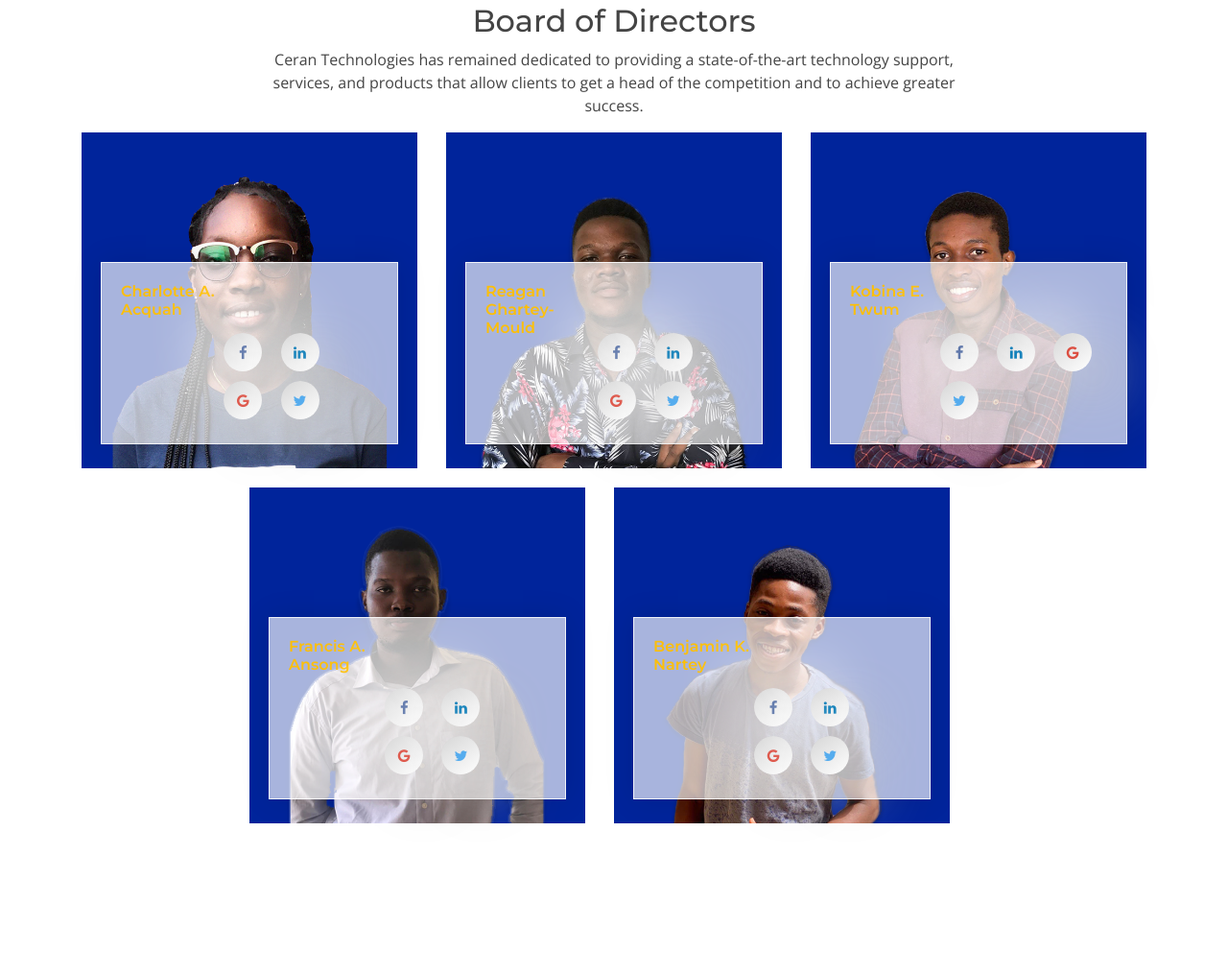
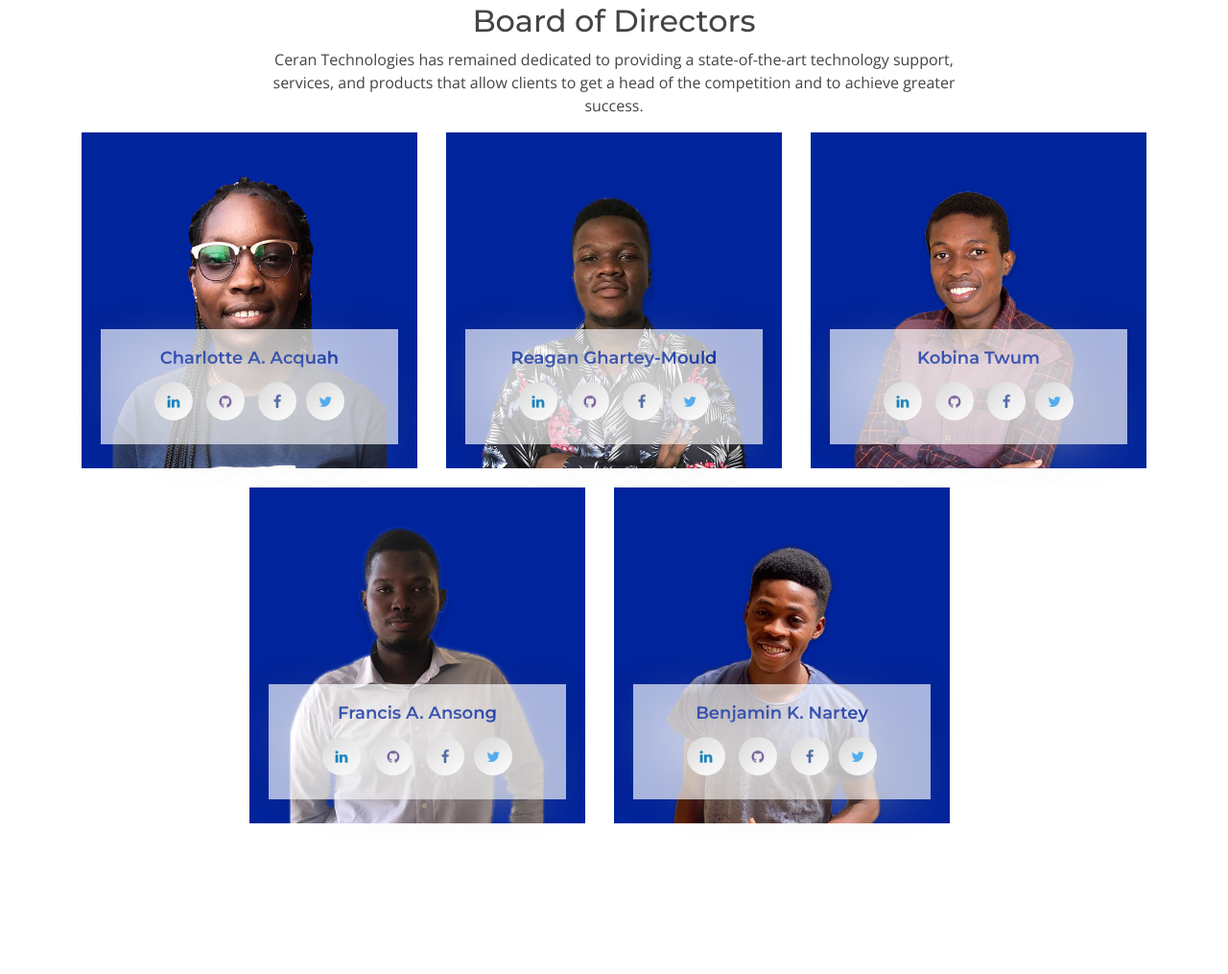
Before and after one commit to CeranTechnologies/ceran, a plain HTML site: page CeranTemp/index.html in a window 1280 px wide. Shown: the part 5676-6691 px from the top of the page at 96% size. Drawn offline with nearby package versions, Linux system fonts and the light colour scheme; animation ran at ten frames a second.

Commit message:
team content-inner modified

```diff
--- a/CeranTemp/assets/css/style.css
+++ b/CeranTemp/assets/css/style.css
@@ -1136,7 +1136,7 @@ section {
 }
 .team .team-content-inner {
   background-color: #ffffffa8;
-  border: 1px solid rgba(255, 255, 255, 0.822);
+  /* border: 1px solid rgba(255, 255, 255, 0.822); */
   padding: 20px 20px;
   width: 100%;
   -webkit-box-shadow: 0px 0px 30px 0px rgba(0, 0, 0, 0.1);
@@ -1178,7 +1178,7 @@ button{
   color: #fff;
   font-size: 15px;
   border: none;
-  margin-right: 10px;
+  /* margin-right: 10px; */
   border-radius: 50%;
   background: linear-gradient(145deg, #d6d6d6, #ffffff);
   box-shadow: 20px 20px 60px #cacaca, -20px -20px 60px #ffffff
@@ -1202,10 +1202,10 @@ button{
 .fa-linkedin:hover{
   color: #000000
 }
-.fa-google {
-  color: #dc4e41
-}
-.fa-google:hover{
+.fa-github {
+  color: #6e5494
+}
+.fa-github:hover{
   color: #000000
 }
 .fa-twitter {
@@ -1216,11 +1216,11 @@ button{
 }
 .social-buttons{
   width: 100%;
-  height: 100px;
-  float: left;
+  /* height: 100px; */
+  /* float: left; */
 }
 .team .team-content-inner .team-info{
-  float: left;
+  /* float: left; */
 }
 .team .team-content-inner:hover .team-contact {
   opacity: 1;
@@ -1236,7 +1236,7 @@ button{
 }
 
 .team .team-info .avatar-name {
-  color: #ffbf00f6;
+  color: #00249b;
 }
 .team .team-content-inner:hover .team-info .avatar-name{
   color: #fffffff6;
@@ -1248,7 +1248,7 @@ button{
 }
 
 h5{
-  font-size:medium;
+  font-size:large;
 }
 
 .team-content-inner .team-info .team-position {
@@ -1269,13 +1269,13 @@ h5{
     padding: 10px;
   }
   .team-content-inner{
-    height: 250px;
+    /* height: 250px; */
     width: 100%;
   }
   .social-buttons{
     width: 100%;
     margin: 5px;
-    margin-left: 10px;
+    /* margin-left: 10px; */
   }
 }
 @media (max-width: 320px){
@@ -1289,13 +1289,13 @@ h5{
     transition: all 0.5s ease-in;
   }
   .team-content-inner{
-    height: 250px;
+    height: 110px;
     width: 100%;
   }
   .social-buttons{
     width: 100%;
     margin: 5px;
-    margin-left: 10px;
+    /* margin-left: 10px; */
   }
   .neo-button {
     width: 38px;
--- a/CeranTemp/index.html
+++ b/CeranTemp/index.html
@@ -774,13 +774,13 @@
               </div>
               <div class="team-content">
                 <div class=" team-content-inner">
-                  <div class="d-flex">
+                  <div class="" style="text-align: center;">
                     <div class="team-info">
                       <h5 class="mb-0"><a href="#" class="avatar-name">Charlotte A. Acquah</a></h5>
 
                     </div>
-                    <div class="social-buttons mt-5"> <button class="neo-button"><i class="fa fa-facebook fa-1x"></i> </button> <button class="neo-button"><i class="fa fa-linkedin fa-1x"></i></button> <button class="neo-button"><i class="fa fa-google fa-1x"></i>
-                    </button> <button class="neo-button"><i class="fa fa-twitter fa-1x"></i> </button> </div>
+                    <div class="social-buttons mt-2"><button class="neo-button"><i class="fa fa-linkedin fa-1x"></i></button> <button class="neo-button"><i class="fa fa-github fa-1x"></i>
+                    </button> <button class="neo-button"><i class="fa fa-facebook fa-1x"></i> </button><button class="neo-button"><i class="fa fa-twitter fa-1x"></i> </button> </div>
                   </div>
                   <div class="team-contact mt-2">
                     <a class="text-white d-block" href="#">
@@ -803,13 +803,13 @@
               </div>
               <div class="team-content">
                 <div class=" team-content-inner">
-                  <div class="d-flex">
+                  <div class="" style="text-align: center;">
                     <div class="team-info">
                       <h5 class="mb-0"><a href="#" class="avatar-name">Reagan Ghartey-Mould</a></h5>
 
                     </div>
-                    <div class="social-buttons mt-5"> <button class="neo-button"><i class="fa fa-facebook fa-1x"></i> </button> <button class="neo-button"><i class="fa fa-linkedin fa-1x"></i></button> <button class="neo-button"><i class="fa fa-google fa-1x"></i>
-                    </button> <button class="neo-button"><i class="fa fa-twitter fa-1x"></i> </button> </div>
+                    <div class="social-buttons mt-2"><button class="neo-button"><i class="fa fa-linkedin fa-1x"></i></button> <button class="neo-button"><i class="fa fa-github fa-1x"></i>
+                    </button> <button class="neo-button"><i class="fa fa-facebook fa-1x"></i> </button><button class="neo-button"><i class="fa fa-twitter fa-1x"></i> </button> </div>
                   </div>
                   <div class="team-contact mt-2">
                     <a class="text-white d-block" href="#">
@@ -832,13 +832,13 @@
               </div>
               <div class="team-content">
                 <div class=" team-content-inner">
-                  <div class="d-flex">
+                  <div class="" style="text-align: center;">
                     <div class="team-info">
-                      <h5 class="mb-0"><a href="#" class="avatar-name">Kobina E. Twum</a></h5>
+                      <h5 class="mb-0"><a href="#" class="avatar-name">Kobina Twum</a></h5>
 
                     </div>
-                    <div class="social-buttons mt-5"> <button class="neo-button"><i class="fa fa-facebook fa-1x"></i> </button> <button class="neo-button"><i class="fa fa-linkedin fa-1x"></i></button> <button class="neo-button"><i class="fa fa-google fa-1x"></i>
-                    </button> <button class="neo-button"><i class="fa fa-twitter fa-1x"></i> </button> </div>
+                    <div class="social-buttons mt-2"><button class="neo-button"><i class="fa fa-linkedin fa-1x"></i></button> <button class="neo-button"><i class="fa fa-github fa-1x"></i>
+                    </button> <button class="neo-button"><i class="fa fa-facebook fa-1x"></i> </button><button class="neo-button"><i class="fa fa-twitter fa-1x"></i> </button> </div>
                   </div>
                   <div class="team-contact mt-2">
                     <a class="text-white d-block" href="#">
@@ -861,13 +861,13 @@
               </div>
               <div class="team-content">
                 <div class=" team-content-inner">
-                  <div class="d-flex">
+                  <div class="" style="text-align: center;">
                     <div class="team-info">
                       <h5 class="mb-0"><a href="#" class="avatar-name">Francis A. Ansong</a></h5>
 
                     </div>
-                    <div class="social-buttons mt-5"> <button class="neo-button"><i class="fa fa-facebook fa-1x"></i> </button> <button class="neo-button"><i class="fa fa-linkedin fa-1x"></i></button> <button class="neo-button"><i class="fa fa-google fa-1x"></i>
-                    </button> <button class="neo-button"><i class="fa fa-twitter fa-1x"></i> </button> </div>
+                    <div class="social-buttons mt-2"><button class="neo-button"><i class="fa fa-linkedin fa-1x"></i></button> <button class="neo-button"><i class="fa fa-github fa-1x"></i>
+                    </button> <button class="neo-button"><i class="fa fa-facebook fa-1x"></i> </button><button class="neo-button"><i class="fa fa-twitter fa-1x"></i> </button> </div>
                   </div>
                   <div class="team-contact mt-2">
                     <a class="text-white d-block" href="#">
@@ -890,13 +890,13 @@
               </div>
               <div class="team-content">
                 <div class=" team-content-inner">
-                  <div class="d-flex">
+                  <div class="" style="text-align: center;">
                     <div class="team-info">
                       <h5 class="mb-0"><a href="#" class="avatar-name">Benjamin K. Nartey</a></h5>
 
                     </div>
-                    <div class="social-buttons mt-5"> <button class="neo-button"><i class="fa fa-facebook fa-1x"></i> </button> <button class="neo-button"><i class="fa fa-linkedin fa-1x"></i></button> <button class="neo-button"><i class="fa fa-google fa-1x"></i>
-                    </button> <button class="neo-button"><i class="fa fa-twitter fa-1x"></i> </button> </div>
+                    <div class="social-buttons mt-2"><button class="neo-button"><i class="fa fa-linkedin fa-1x"></i></button> <button class="neo-button"><i class="fa fa-github fa-1x"></i>
+                    </button> <button class="neo-button"><i class="fa fa-facebook fa-1x"></i> </button><button class="neo-button"><i class="fa fa-twitter fa-1x"></i> </button> </div>
                   </div>
                   <div class="team-contact mt-2">
                     <a class="text-white d-block" href="#">
```
